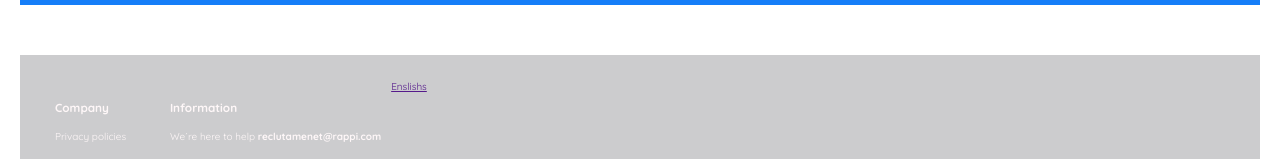
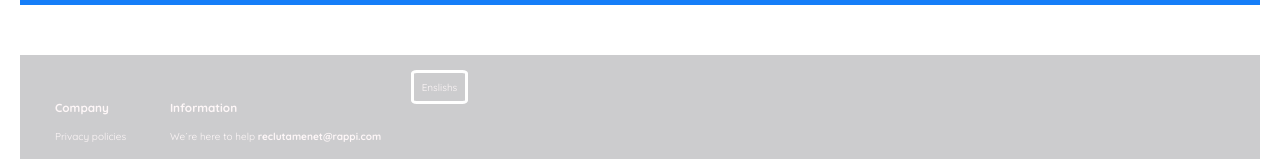
Before and after one commit to jaalcor/rappi, a plain HTML site: page index.html in a window 1280 px wide. Shown: the part 4155-4314 px from the top of the page. Drawn offline with Linux system fonts and the light colour scheme.

Commit message:
Add files via upload

```diff
--- a/css/footer.css
+++ b/css/footer.css
@@ -25,6 +25,17 @@
     width: auto;
     margin-top: 1rem;
     padding: 1rem;
+}
+.boton_9 {
+    margin: 2rem;
+    padding: 0.75rem;
+    border-style: solid;
+    border-color: rgb(255, 255, 255);
+    border-radius: 10%;
+    background-color: #ccccce;
+    text-decoration: none;
+    color: var(--color4);
+
 }
 ._emglshs{
     width: auto;
--- a/index.html
+++ b/index.html
@@ -182,7 +182,7 @@
                     <p>Quiero ser restaurante aliando</p>
                 </div>
                 <div class="_englishs">
-                    <a href="">Enslishs</a>
+                    <a class="boton_9" href="">Enslishs</a>
 
                 </div>
             </div>
```
